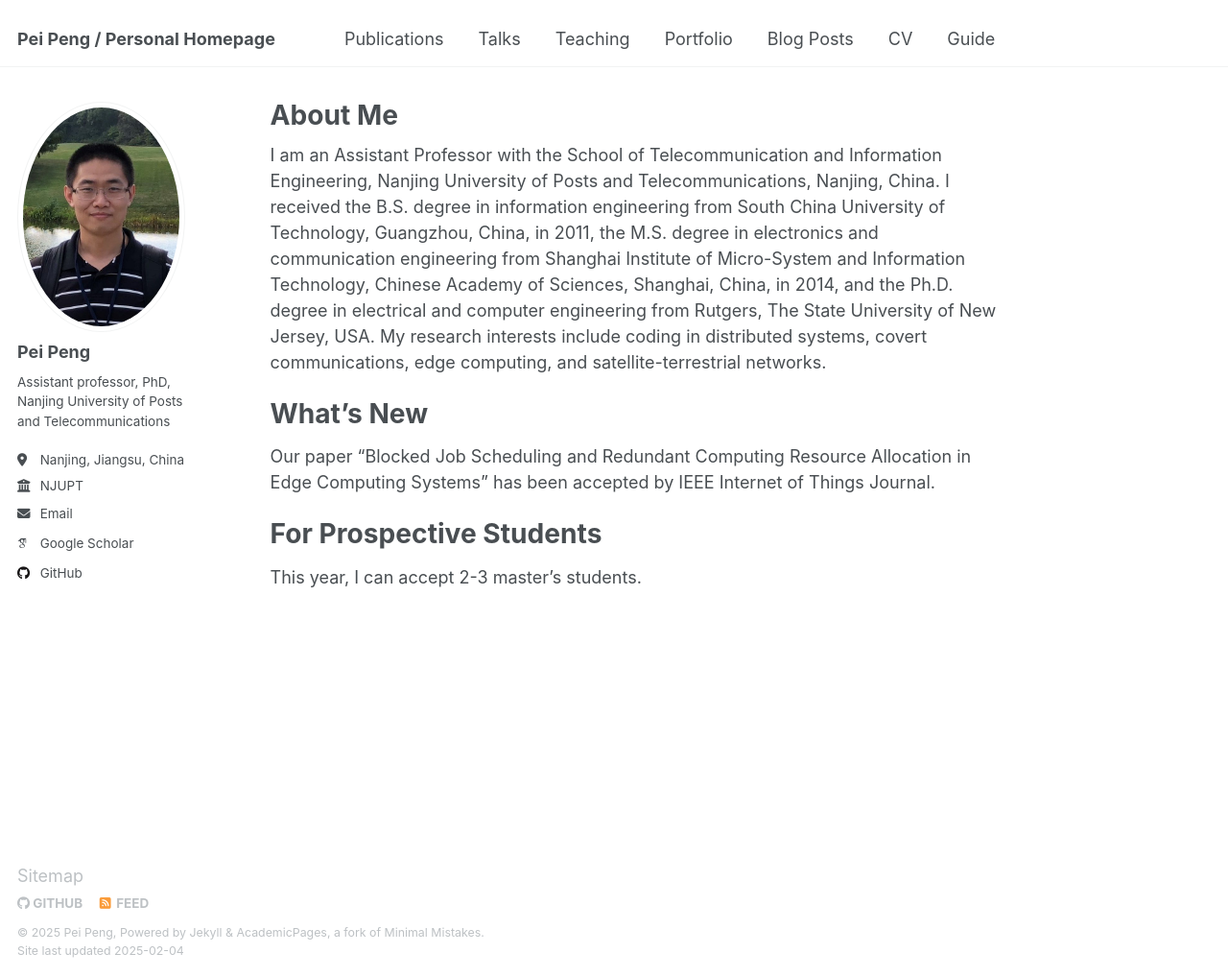
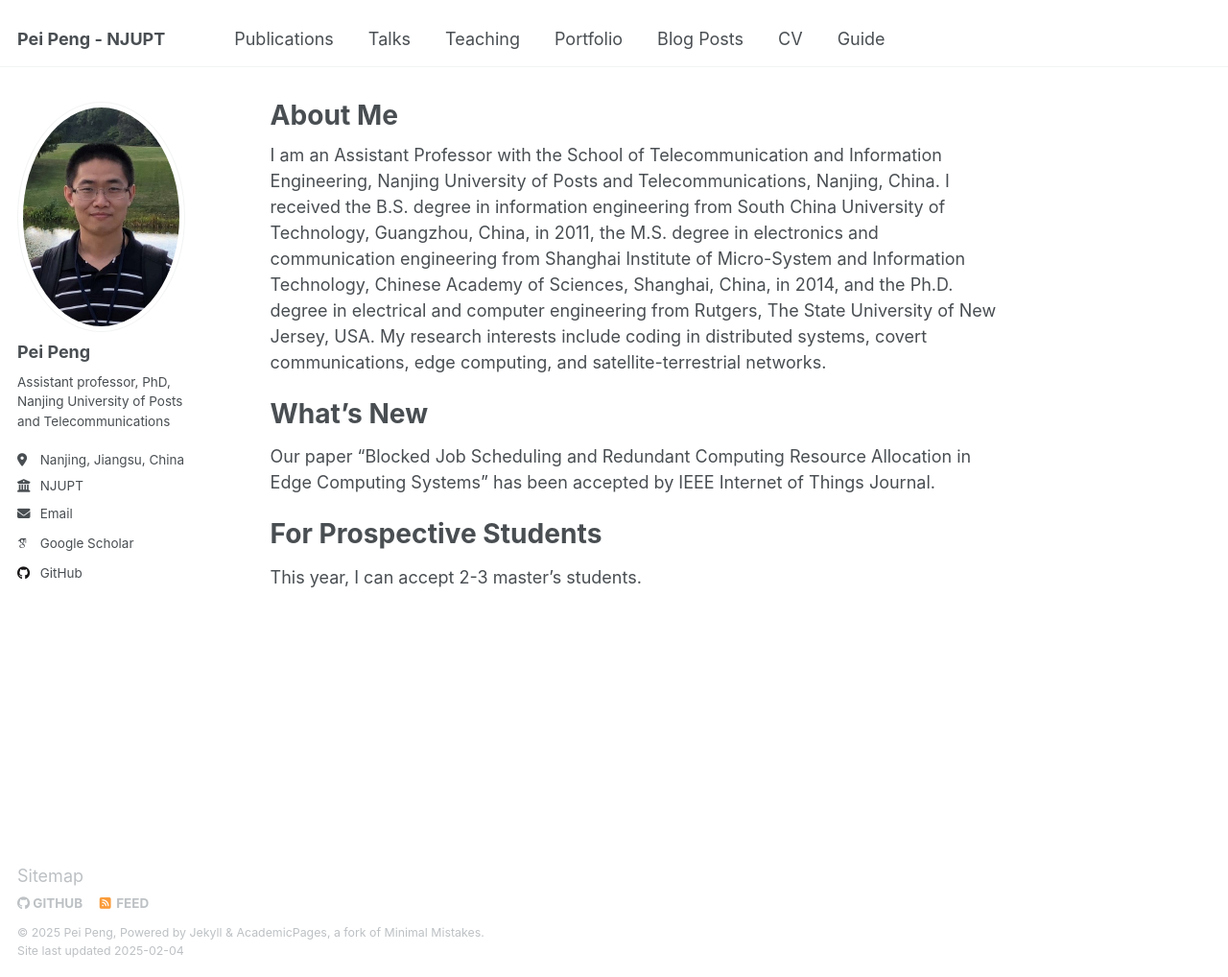
Before and after one commit to Qihuan1988/Qihuan1988.github.io, a Jekyll site: the page built from _pages/about.md, in a window 1280 px wide and 1018 px high. Shown: the whole window at 96% size. Built offline with Jekyll 4.4.1, drawn with Linux system fonts in a browser that asks for light colours; some web fonts are replaced.

Commit message:
Update _config.yml

```diff
--- a/_config.yml
+++ b/_config.yml
@@ -9,7 +9,7 @@
 # Basic Site Settings
 locale                   : "China"
 site_theme               : "default"
-title                    : "Pei Peng / Personal Homepage"
+title                    : "Pei Peng - NJUPT"
 title_separator          : "-"
 name                     : &name "Pei Peng"
 description              : &description "personal description"
```
